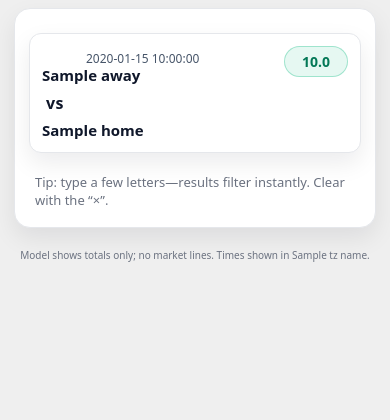
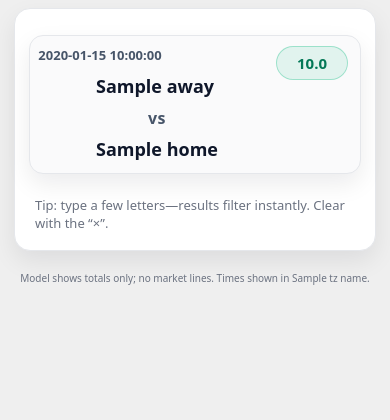
Before and after one commit to vzjavi/bzbetzpredictor, a Flask app: template templates/index.html in a window 390 px wide. Shown: the part 221-641 px from the top of the page. Run offline with Flask 3, Linux system fonts and the light colour scheme; the template is opened without the code that fills it: most values are stand-ins (such as "Sample title", 1, 10 or a date in 2020); grey boxes marked "Sample" are stand-in pictures.

Commit message:
mobile view changes v7

```diff
--- a/static/styles.css
+++ b/static/styles.css
@@ -130,7 +130,7 @@
   .logo{ width:48px; height:48px; }
 }
 
-/* ---------- Phones (single source of truth) ---------- */
+/* ---------- Phones (poster-card layout like screenshot) ---------- */
 @media (max-width: 430px){
 
   /* Header & search compact */
@@ -147,42 +147,56 @@
   table{ min-width:0; font-size:16px; }
   thead{ display:none; }
 
-  /* Each row is a card with room reserved for the pill */
+  /* Each row is a card; reserve space for time & pill */
   tbody tr{
     display:block; position:relative;
-    margin:10px 0; padding:10px 12px 12px 12px;
-    border:1px solid var(--border); border-radius:12px; box-shadow:var(--shadow); background:#fff;
-    padding-right:96px;      /* keep text out of pill area */
+    margin:12px 0; padding:40px 112px 14px 12px; /* top for time, right for pill */
+    border:1px solid var(--border); border-radius:14px; box-shadow:var(--shadow); background:#fff;
   }
 
   /* Cells become blocks */
   .cell{ display:block; border:0; padding:0; text-align:left; }
   .cell.sport{ display:none; }   /* hide league */
 
-  /* Matchup line */
-  .matchup-flex{
-    display:flex; align-items:center; justify-content:flex-start; gap:8px; flex-wrap:wrap;
-    max-width: calc(100% - 100px); /* prevents overlap with pill */
-  }
-  .logo{ width:32px !important; height:32px !important; border-radius:8px; padding:4px; }
-  .team{ font-size:15px; font-weight:800; line-height:1.15; }
-  .vs{ margin:0 4px; font-weight:800; }
-
-  /* Time under matchup, aligned with logo */
+  /* Time centered at top */
   .cell.time{
-    margin-top:6px; color:var(--text-dim); font-size:12px; padding-left:44px; border:0;
+    position:absolute; top:10px; left:0; right:0;
+    margin:0; text-align:center;
+    color:var(--text-dim); font-size:13px; font-weight:700;
   }
 
   /* Pill pinned top-right */
-  .cell.total{ position:absolute; right:12px; top:12px; text-align:right; }
+  .cell.total{ position:absolute; right:12px; top:10px; text-align:right; }
   .pill{
     display:inline-flex; align-items:center; justify-content:center;
-    min-width:64px; padding:5px 10px; font-size:14px; border-radius:999px;
+    min-width:72px; padding:6px 12px; font-size:15px; border-radius:999px;
   }
 
-  /* Remove zebra striping on cards */
-  tbody tr:nth-child(odd){ background:#fff; }
-  tbody tr:hover{ background:#f1f5f9; }
+  /* Stack the matchup like a poster:
+     [logo1 team1]
+     [   vs     ]
+     [logo2 team2] */
+  .matchup-flex{
+    display:grid;
+    grid-template-columns: 44px 1fr;
+    grid-template-rows: auto auto auto;
+    grid-template-areas:
+      "logo1 team1"
+      ".     vs"
+      "logo2 team2";
+    column-gap:10px; row-gap:10px; align-items:center;
+    max-width: 100%;
+  }
+
+  /* Map children by natural order: logo, team1, vs, team2, logo */
+  .matchup-flex .logo:first-child{ grid-area: logo1; }
+  .matchup-flex .team:first-of-type{ grid-area: team1; }
+  .matchup-flex .vs{ grid-area: vs; padding-left:44px; font-weight:800; color:var(--text-dim); }
+  .matchup-flex .team:last-of-type{ grid-area: team2; }
+  .matchup-flex .logo:last-child{ grid-area: logo2; }
+
+  .logo{ width:40px !important; height:40px !important; border-radius:10px; padding:6px; }
+  .team{ font-size:18px; font-weight:900; line-height:1.15; }
 }
 
 /* ---------- Extra-small phones (SE / Zoomed) ---------- */
@@ -190,11 +204,12 @@
   .page-wrap{ padding:0 12px; }
   .site-header .brand-img{ height:64px !important; }
   .search input{ font-size:14px; }
-  tbody tr{ padding-right:88px; }
-  .pill{ min-width:58px; padding:4px 8px; font-size:13px; }
-  .logo{ width:28px !important; height:28px !important; }
-  .team{ font-size:14px; }
-  .cell.time{ font-size:11px; padding-left:40px; }
+  tbody tr{ padding:38px 100px 12px 12px; } /* keep time top & pill right */
+  .pill{ min-width:64px; padding:5px 10px; font-size:14px; }
+  .logo{ width:36px !important; height:36px !important; }
+  .team{ font-size:16px; }
+  .matchup-flex{ grid-template-columns: 40px 1fr; }
+  .matchup-flex .vs{ padding-left:40px; }
 }
 
 /* ---------- Small utilities ---------- */
```
